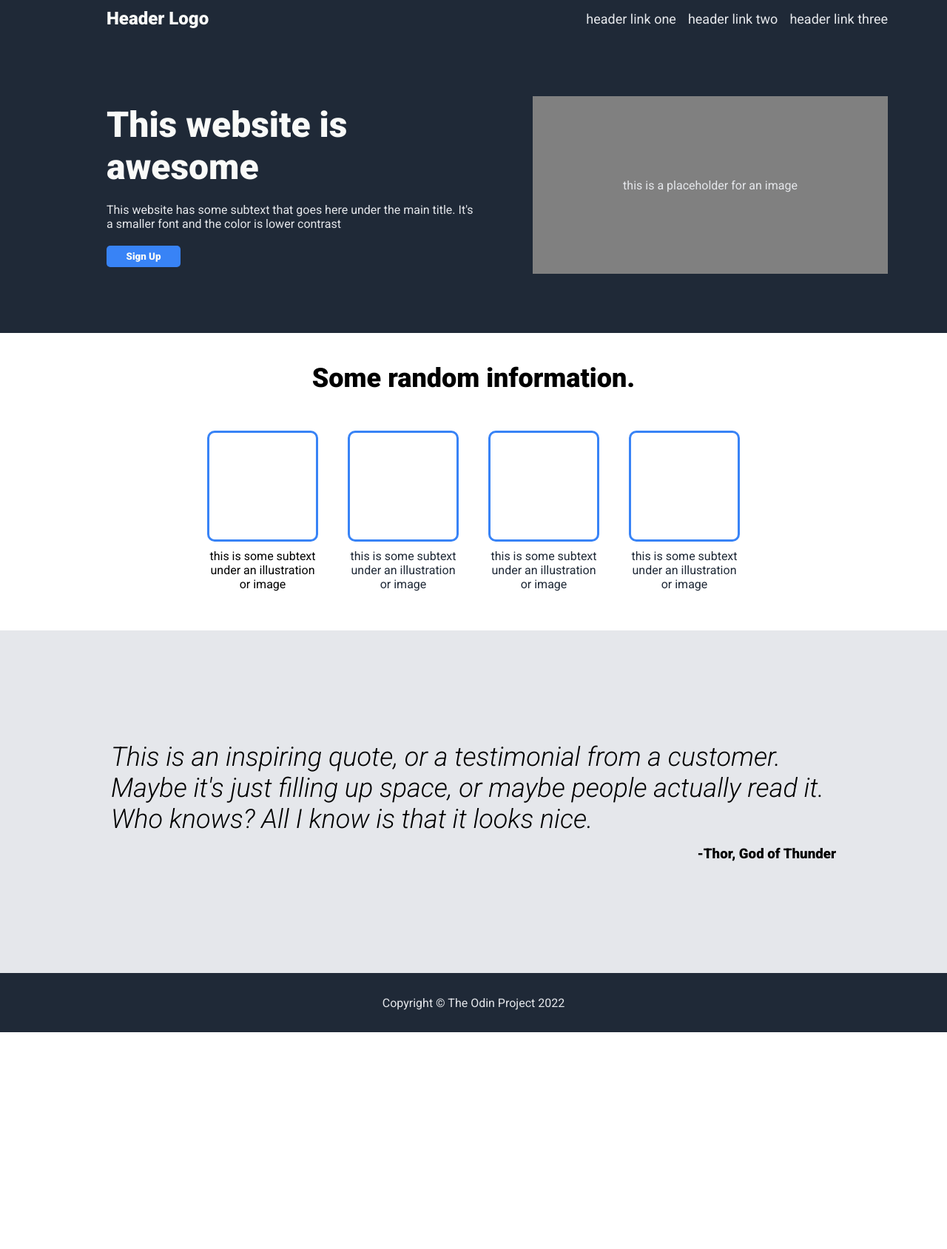
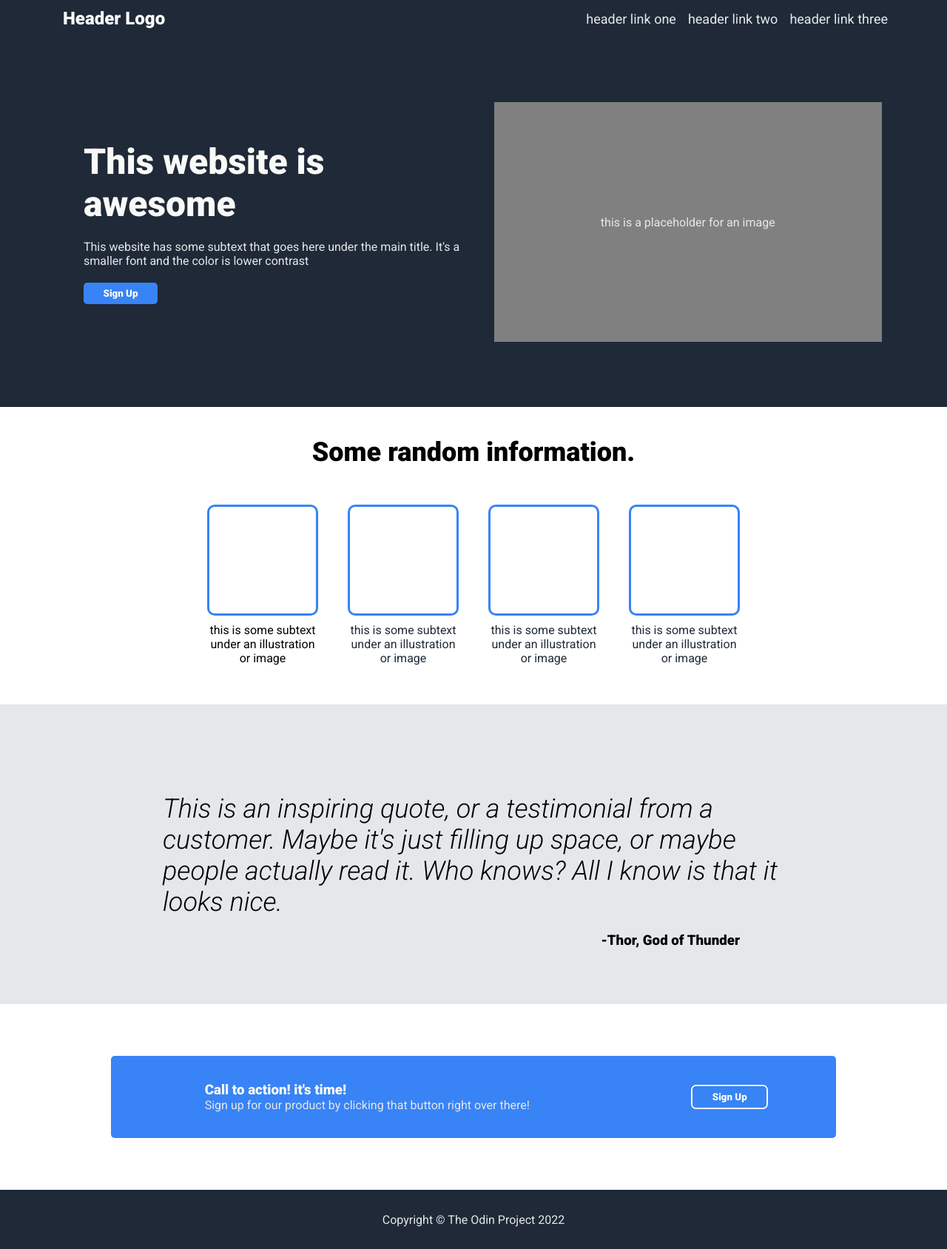
Before and after one commit to nronzel/odinprojects, a plain HTML site: page landing-page/index.html in a window 1280 px wide. Shown: the whole page at 74% size. Before the commit the page ends 1395 px from the top, so only its background shows below. Drawn offline with Linux system fonts and the light colour scheme.

Commit message:
completed CTA section near footer, added button effects

```diff
--- a/landing-page/index.html
+++ b/landing-page/index.html
@@ -67,6 +67,15 @@
             <div class="quote"><em>This is an inspiring quote, or a testimonial from a customer. Maybe it's just filling up space, or maybe people actually read it. Who knows? All I know is that it looks nice.</em></div>
             <div class="author"><h3>-Thor, God of Thunder</h3></div>
         </div>
+        <div class="cta-wrapper">
+            <div class="cta-text">
+                <h3>Call to action! it's time!</h3>
+                <p>Sign up for our product by clicking that button right over there!</p>
+            </div>
+            <div class="cta-button">
+                <button value="Sign Up" href="#">Sign Up</button>
+            </div>
+        </div>
 
         <footer>
             <p>Copyright © The Odin Project 2022</p>
--- a/landing-page/style.css
+++ b/landing-page/style.css
@@ -18,7 +18,7 @@
 html {
     box-sizing: border-box;
     font-family: 'Roboto', sans-serif;
-    font-size: 16;
+    font-size: 16px;
 }
 
 *,
@@ -53,7 +53,8 @@ p {
 body {
     display: flex;
     flex-direction: column;
-
+    justify-content: space-between;
+    height: 100%;
 }
 
 header {
@@ -102,7 +103,7 @@ a:hover {
     display:flex;
     gap: 16px;
     align-items: center;
-    padding-right: 5rem;
+    padding-right: 80px;
 }
 
 .logo {
@@ -110,7 +111,7 @@ a:hover {
     color: #f9faf8;
     align-items: center;
     display: flex;
-    padding-left: 9rem;
+    padding-left: 85px;
 }
 /* Header End  */
 
@@ -119,22 +120,30 @@ a:hover {
     background-color: var(--dark-blue);
     display: flex;
     justify-content: center;
-    height: 400px;
+    height: 500px;
     width: 100%;
+    padding: 5.5rem;
+    gap: 30px;
 }
 
 .hero-left {
     display: flex;
     flex-direction: column;
     width: 500px;
+    padding-left: 25px;
+    /* width: 3rem; */
+    /* height: 50%; */
     justify-content: center;
-    align-items: flex-start;
     flex: 1;
-    padding-left: 9rem;
 }
 
 .hero-left p {
     padding: 20px 0;
+}
+
+.hero-left button:hover {
+    outline: 2px solid var(--white);
+    transition: 0.1s;
 }
 
 .hero-right {
@@ -142,11 +151,11 @@ a:hover {
     display: flex;
     justify-content: center;
     align-items: center;
-    flex: 1;
-    margin: 5rem;
+    flex: 1 0;
+    /* margin: 5rem;
     max-width: 480px;
     min-width: 212px;
-    padding: 1rem;
+    padding: 1rem; */
 }
 /*  Hero End  */
 
@@ -205,12 +214,13 @@ a:hover {
     margin-top: 50px;
     flex: 1;
     flex-wrap: wrap;
-    padding: 150px;
+    padding: 100px 200px 75px;
 }
 
 .quote {
     font-size: 36px;
     width: 100%;
+    padding: 20px;
 }
 
 .author {
@@ -218,6 +228,41 @@ a:hover {
     flex-direction: row;
     justify-content: flex-end;
     width: 100%;
-    padding-top: 15px;
+    padding-right: 5rem;
 }
 /*  Quote End  */
+
+/*  Call to Action  */
+.cta-wrapper {
+    background-color: var(--button-color);
+    display: flex;
+    justify-content: space-around;
+    align-items: center;
+    margin: 70px 150px;
+    border-radius: 5px;
+}
+
+.cta-text {
+    color: var(--white);
+    padding: 35px
+}
+
+.cta-button {
+    border: 2px solid var(--white);
+    border-radius: 7px;
+}
+
+.cta-button button:hover {
+    background-color: var(--white);
+    /* outline: 2px solid var(--dark-blue); */
+    color: var(--dark-blue);
+    transition: border-color 0.5s, background-color 0.5s, color 0.5s;
+}
+
+.cta-button button:active {
+    transform: translateY(3px);
+}
+
+.pointer {
+    cursor: pointer;
+}
```
